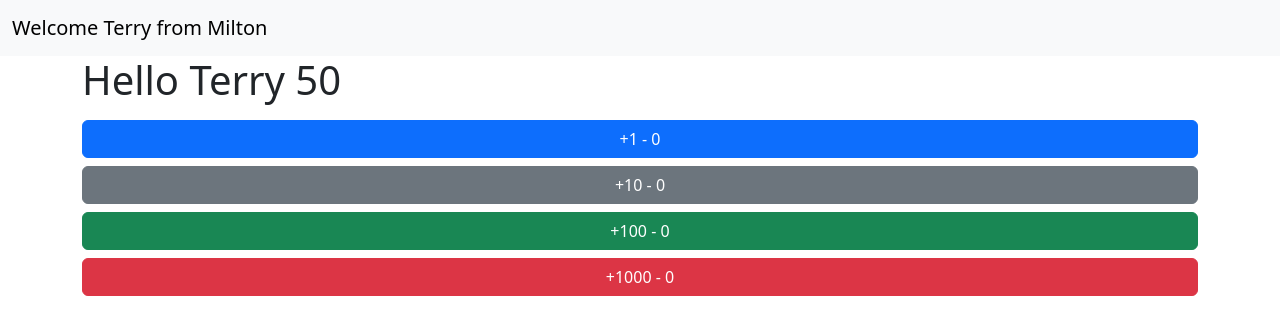
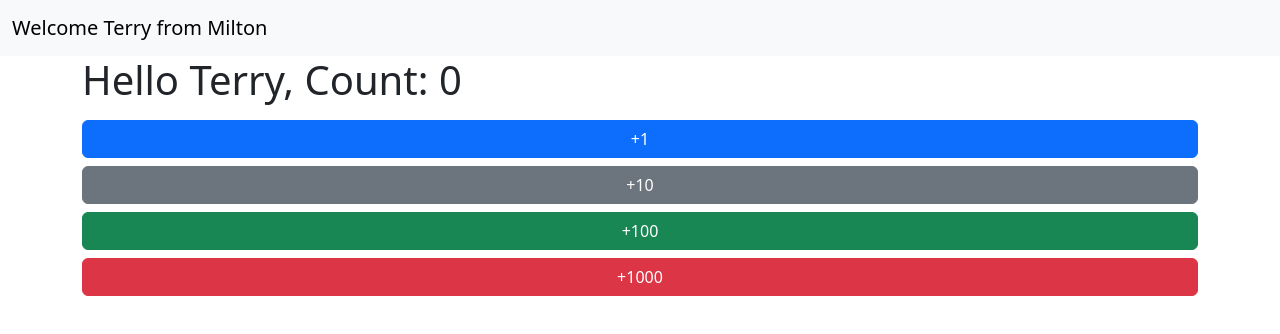
Before and after one commit to terrykub80/React-Intro, a React (Create React App) app: page / in a window 1280 px wide. Shown: the top 334 px of the page. Built offline with nearby package versions, Linux system fonts and the light colour scheme.

Commit message:
move stat from out of each button to the app component

```diff
--- a/src/App.js
+++ b/src/App.js
@@ -1,7 +1,8 @@
+import { useState } from "react";
 import Button from "./components/Button";
 import Navbar from "./components/Navbar";
 
-function App() {
+function App(props) {
     let myName = 'Terry'
     let buttons = [
         {color:'primary', step: 1},
@@ -9,12 +10,19 @@
         {color:'success', step: 100},
         {color:'danger', step: 1000},
     ]
+
+    const [count, setCount] = useState(0);
+
+    function handleClick(step){
+        setCount(count + step)
+    };
+
     return (
         <>
             <Navbar name={myName} city="Milton" test={123}/>
             <div className="container">
-                <h1>Hello {myName} {10*5} </h1>
-                {buttons.map((button, idx) => <Button color={button.color} step={button.step} key={idx}/>)}
+                <h1>Hello {myName}, Count: {count}</h1>
+                {buttons.map((button, idx) => <Button color={button.color} step={button.step} key={idx} handleClick={handleClick}/>)}
             </div>
         </>
         );
--- a/src/components/Button.jsx
+++ b/src/components/Button.jsx
@@ -1,15 +1,8 @@
 import React, { useState } from 'react'
 
 export default function Button(props) {
-    const [count, setCount] = useState(0);
-
-
-    function handleClick(){
-        console.log('Button clicked', count, props.step)
-        setCount(count + props.step)
-    }
-
+    console.log(props)
     return (
-        <button className={`btn btn-${props.color} w-100 mt-2`} onClick={handleClick}>+{props.step} - {count}</button>
+        <button className={`btn btn-${props.color} w-100 mt-2`} onClick={() => props.handleClick(props.step)}>+{props.step}</button>
     )
 }
```
